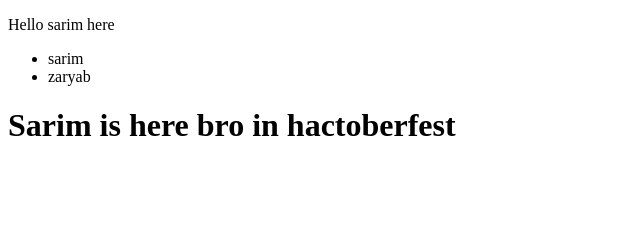
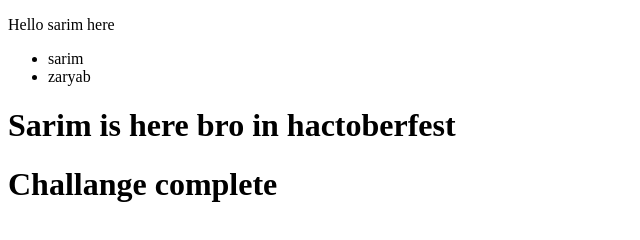
Before and after one commit to xzaryab/Hactober-Fest2021, a plain HTML site: page index.html in a window 1280 px wide. Shown: the whole page, without its empty margins (0-640 px from the left). Drawn offline with Linux system fonts and the light colour scheme.

Commit message:
Another heaidng

```diff
--- a/index.html
+++ b/index.html
@@ -11,5 +11,6 @@
     <ul><li>sarim</li>
     <li>zaryab</li></ul>
     <h1>Sarim is here bro in hactoberfest</h1>
+    <h1>Challange complete</h1>
 </body>
 </html>
```
